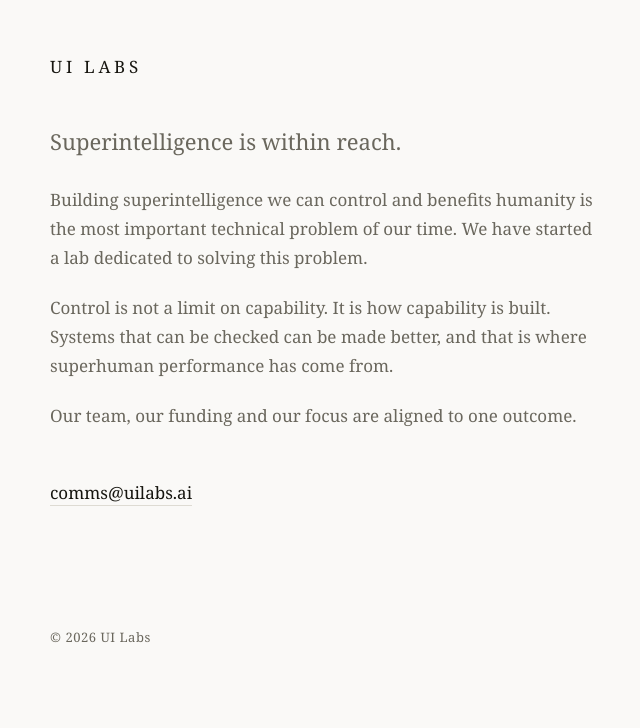
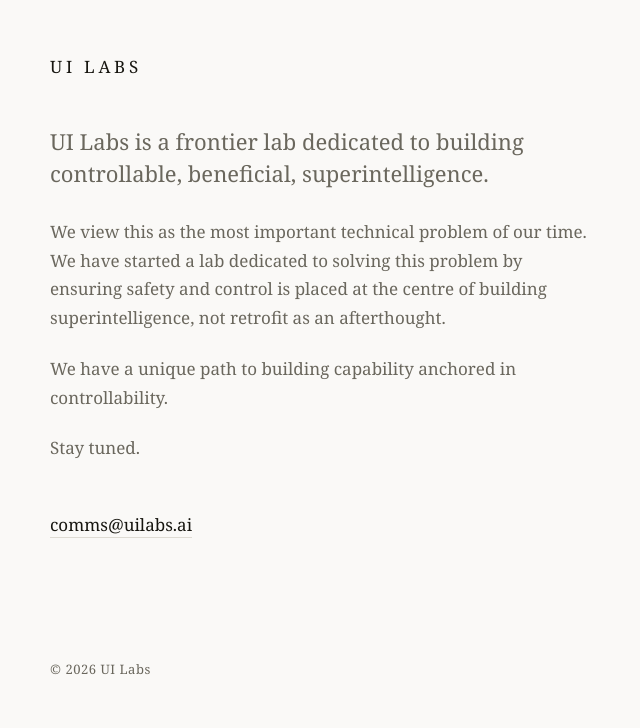
Before and after one commit to eperrier/uilabs, a plain HTML site: page index.html in a window 1280 px wide. Shown: the part 123-851 px from the top of the page, without its empty margins (318-958 px from the left). Before the commit the page ends 819 px from the top, so only its background shows below. Drawn offline with Linux system fonts and the light colour scheme.

Commit message:
Update index.html

```diff
--- a/index.html
+++ b/index.html
@@ -16,16 +16,15 @@
   <h1>UI Labs</h1>
 
   <!-- ── STATEMENT ──────────────────────────────────────── -->
-  <p class="lede">Superintelligence is within reach.</p>
+  <p class="lede">UI Labs is a frontier lab dedicated to building controllable, beneficial, superintelligence.</p>
 
-  <p>Building superintelligence we can control and benefits humanity is the most important
-  technical problem of our time. We have started a lab dedicated to solving this problem.</p>
+  <p>We view this as the most important
+  technical problem of our time. We have started a lab dedicated to solving this problem by ensuring safety
+    and control is placed at the centre of building superintelligence, not retrofit as an afterthought.</p>
 
-  <p>Control is not a limit on capability. It is how capability is built.
-  Systems that can be checked can be made better, and that is where
-  superhuman performance has come from.</p>
+  <p>We have a unique path to building capability anchored in controllability.</p>
 
-  <p>Our team, our funding and our focus are aligned to one outcome.</p>
+  <p>Stay tuned.</p>
 
   <!-- ── CONTACT ────────────────────────────────────────── -->
   <p class="contact">
```
